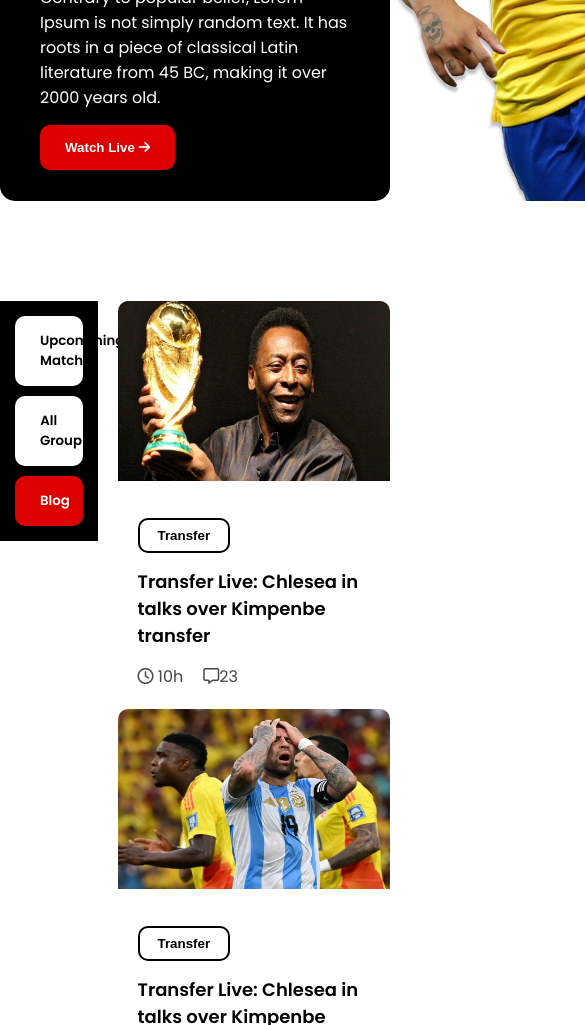
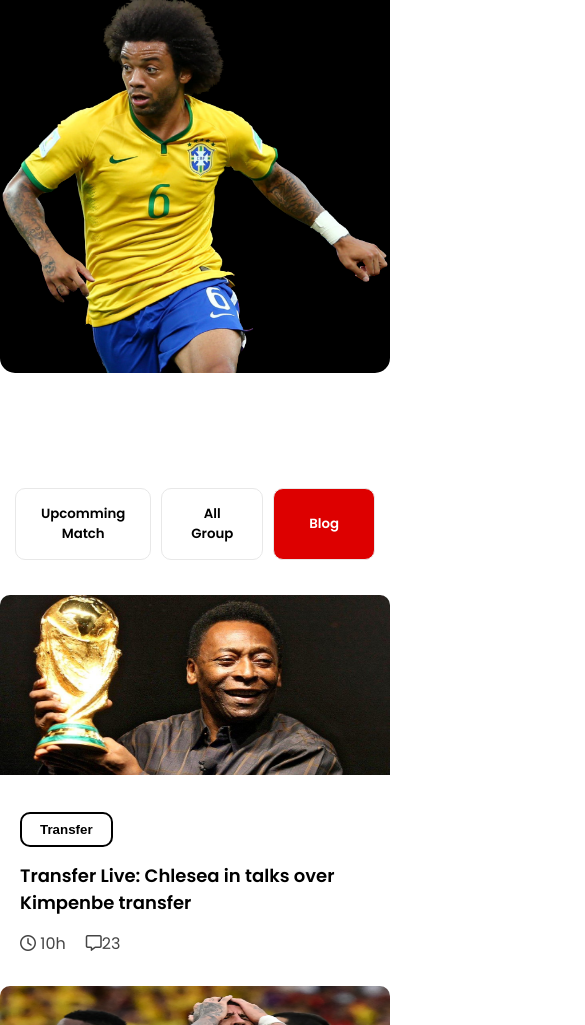
Before and after one commit to zahidulhasansakib/fifa-project, a plain HTML site: page index.html in a window 390 px wide. Shown: the part 461-1486 px from the top of the page, 585 px wide, since content can reach past the window. Drawn offline with Linux system fonts and the light colour scheme.

Commit message:
mobile responsive done

```diff
--- a/style.css
+++ b/style.css
@@ -40,8 +40,15 @@
   color: #ffffff;
   margin: 15px 0;
 }
+img{
+  max-width: 100%;
+}
 .banner-left {
   padding-left: 40px;
+  flex: 1;
+}
+.banner-right{
+  flex: 1;
 }
 .banner-right img {
   display: block;
@@ -72,6 +79,9 @@
 .upcomming-matches-right{
 
     flex: 1;
+    display: grid;
+    grid-template-columns: repeat(3,1fr);
+    gap: 10px;
 
 }
 .upcomming-matches-right .card{
@@ -107,3 +117,46 @@ background: url(Egypt-Senegal-1024x683);
     gap: 20px;
     color: #161616cc;
 }
+@media screen and (max-width:992px) {
+
+  .banner h2 {
+  font-size: 50px;
+  font-weight: 700;
+  line-height: 50px;
+}
+   .upcomming-matches{
+    flex-direction: column;
+   }
+   .upcomming-matches-left{
+    flex-direction: row;
+    width: 100%;
+    background-color: transparent;
+   }
+   .upcomming-matches-left >*{
+    flex: 1;
+   }
+   .upcomming-matches-left .btn{
+    border: 1px solid rgb(232,232, 232);
+   }
+  .upcomming-matches-right{
+    grid-template-columns: repeat(2,1fr);
+  }
+}
+@media screen and (max-width:768px) {
+  .banner{
+    flex-direction: column;
+    text-align: center;
+  }
+  .banner .banner-left{
+    margin-bottom: 50px;
+    padding-left: 0px;
+    padding-top: 30px;
+  }
+    .banner .banner-left p{
+    max-width:100%    ;
+  }
+  .upcomming-matches-right{
+    grid-template-columns: repeat(1,1fr);
+  }
+
+}
```
